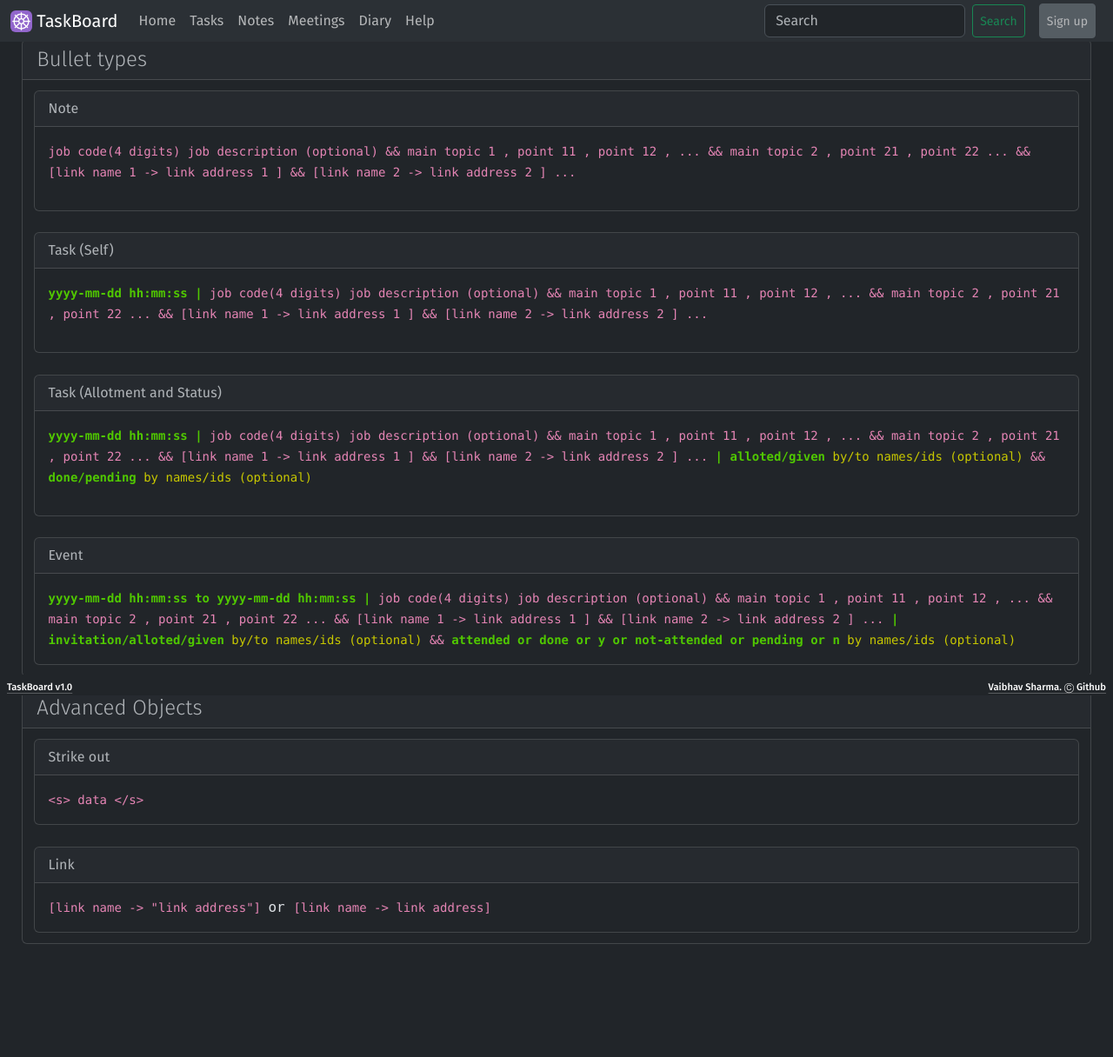
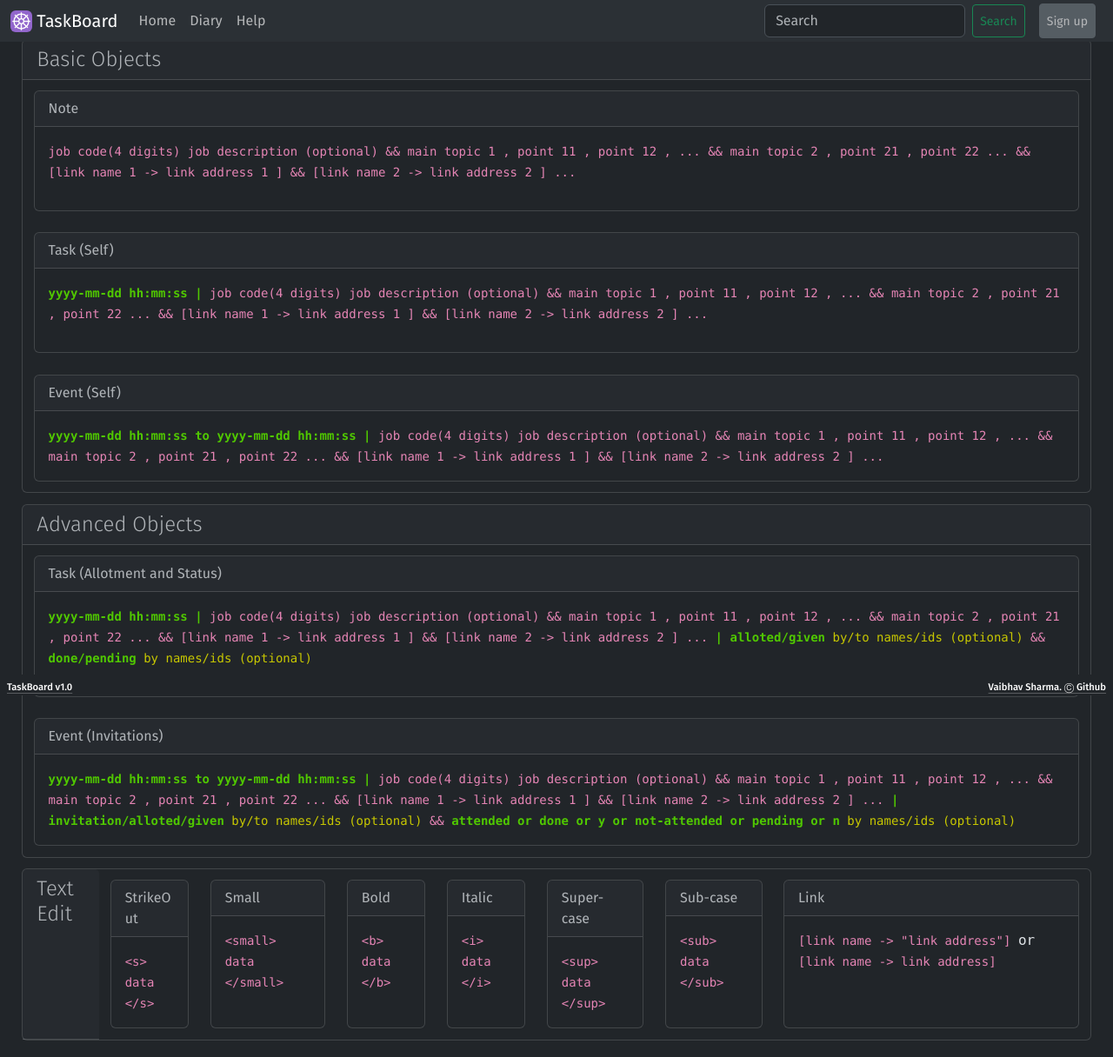
Before and after one commit to vsharma2430/TaskBoard, a FastAPI app: page /help/ in a window 1280 px wide. Shown: the whole page at 87% size. Before the commit the page ends 1086 px from the top, so only its background shows below. Run offline with FastAPI, Linux system fonts and the light colour scheme; some libraries are stand-ins or nearby versions.

Commit message:
Taskboard improved

```diff
--- a/client.py
+++ b/client.py
@@ -2,4 +2,4 @@ import uvicorn
 from multiprocessing import cpu_count
 
 if (__name__ == '__main__'):
-    uvicorn.run('server_app.main:app', host='0.0.0.0',port=8007,workers=cpu_count()*2+1)
+    uvicorn.run('server_app.main:app', host='0.0.0.0',port=8007,workers=2)
--- a/server_app/models.py
+++ b/server_app/models.py
@@ -133,7 +133,7 @@ class Task(BaseModel,DiaryEntry):
         self.auto_done()
 
         lag_days = lag_display_days(start=self.dt_stamp,end=dt.now())
-        lag_hours = lag_display_hours(start=self.dt_stamp,end=dt.now())
+        lag_hours = 0 if lag_days>=3 else lag_display_hours(start=self.dt_stamp,end=dt.now())
         card_class = ''
 
         if(self.is_complete == False):
--- a/server_app/nav_bar.py
+++ b/server_app/nav_bar.py
@@ -4,23 +4,24 @@ from datetime import datetime as dt
 nav_props = {'nav_title':'TaskBoard','nav_sub_title':'',
              'search_string':'',
              'nav_list':[{ 'caption': 'Home' , 'href' : f'/' ,},
-                        { 'caption': 'Tasks' , 'href' : f'/{Task.url}/' ,},
-                        { 'caption': 'Notes' , 'href' : f'/{Note.url}/',},
-                        { 'caption': 'Meetings','href' : f'/{Event.url}/',},
                         { 'caption': 'Diary','href' : f'/diary/',},
                         { 'caption': 'Help','href' : f'/help/',}],}
-
-nav_context = {'nav_context':nav_props}
 
 quotes = [
     Quote(quote_data="The single biggest problem in communication is the illusion that it has taken place.",citation="George Bernard Shaw"),
     Quote(quote_data="Blessed is the man, who having nothing to say, abstains from giving wordy evidence of the fact.",citation="George Eliot"),
     Quote(quote_data="The exaggeradtedly high value and attachment placed on products that you build yourself,regardless of the end result quality.",citation="IKEA Effect")
 ]
+
 def refresh_context():
     nav_context['nav_context']['search_string'] = ''
+    set_quote_context()
 
 def get_quote():
     return quotes[dt.now().second%len(quotes)].get_context()
 
-quote_context={'quote_context':get_quote()}
+def set_quote_context():
+    quote_context['quote_context']=get_quote()
+
+nav_context = {'nav_context':nav_props}
+quote_context= {'quote_context':get_quote()}
--- a/templates/card_header.html
+++ b/templates/card_header.html
@@ -1,6 +1,6 @@
 {% if job %}
     <div class="card-header" style="font-size: 0.75rem;">
-        <span class="opacity-75">{{job.0}}</span>
+        <span class="opacity-75"><a class="link-underline link-underline-opacity-0" href="/?search={{job.0}}">{{job.0}}</a></span>
         <span class="opacity-50"><sup>{{job.1}}</sup></span>
     </div>
 {% endif %}
--- /dev/null
+++ b/templates/help_card.html
@@ -0,0 +1,12 @@
+<div class="card" style="margin:1%;">
+
+    <div class="card-header" >
+        <span class="opacity-75">{{header}}</span>
+    </div>
+
+    <div class="card-body" style="font-family: monospace;">
+        <code>
+            &lt;{{tag}}&gt; data &lt;/{{tag}}&gt;
+        </code>
+    </div>
+</div>
--- a/templates/help_data.html
+++ b/templates/help_data.html
@@ -1,7 +1,7 @@
 <div class="card" style="margin:1%;">
 
     <div class="card-header display-6" style="font-size: 1.5rem;">
-        <span class="opacity-75">Bullet types</span>
+        <span class="opacity-75">Basic Objects</span>
     </div>
 
     <div class="card" style="margin:1%;">
@@ -37,6 +37,28 @@
     <div class="card" style="margin:1%;">
 
         <div class="card-header" >
+            <span class="opacity-75">Event (Self)</span>
+        </div>
+
+        <div class="card-body" style="font-family: monospace;">
+            <code>
+                <strong style="color: rgb(80, 200, 0);">yyyy-mm-dd hh:mm:ss to yyyy-mm-dd hh:mm:ss | </strong>job code(4 digits) job description (optional) && main topic 1 , point 11 , point 12 , ... && main topic 2 , point 21 , point 22 ... && [link name 1 -> link address 1 ] && [link name 2 -> link address 2 ] ...
+            </code>
+        </div>
+    </div>
+
+
+</div>
+
+<div class="card" style="margin:1%;">
+
+    <div class="card-header display-6" style="font-size: 1.5rem;">
+        <span class="opacity-75">Advanced Objects</span>
+    </div>
+
+    <div class="card" style="margin:1%;">
+
+        <div class="card-header" >
             <span class="opacity-75">Task (Allotment and Status)</span>
         </div>
 
@@ -49,11 +71,10 @@
         </div>
     </div>
 
-
     <div class="card" style="margin:1%;">
 
         <div class="card-header" >
-            <span class="opacity-75">Event</span>
+            <span class="opacity-75">Event (Invitations)</span>
         </div>
 
         <div class="card-body" style="font-family: monospace;">
@@ -63,26 +84,42 @@
         </div>
     </div>
 
+
+
+
+
+
 </div>
 
-<div class="card" style="margin:1%;">
+<div class="card d-flex flex-row" style="margin:1%;">
 
     <div class="card-header display-6" style="font-size: 1.5rem;">
-        <span class="opacity-75">Advanced Objects</span>
+        <span class="opacity-75">Text Edit</span>
     </div>
 
-    <div class="card" style="margin:1%;">
+    {% with header='StrikeOut',tag='s' %}
+        {% include 'help_card.html' %}
+    {% endwith %}
 
-        <div class="card-header" >
-            <span class="opacity-75">Strike out</span>
-        </div>
+    {% with header='Small',tag='small' %}
+        {% include 'help_card.html' %}
+    {% endwith %}
 
-        <div class="card-body" style="font-family: monospace;">
-            <code>
-                &lt;s&gt; data &lt;/s&gt;
-            </code>
-        </div>
-    </div>
+    {% with header='Bold',tag='b' %}
+        {% include 'help_card.html' %}
+    {% endwith %}
+
+    {% with header='Italic',tag='i' %}
+        {% include 'help_card.html' %}
+    {% endwith %}
+
+    {% with header='Super-case',tag='sup' %}
+        {% include 'help_card.html' %}
+    {% endwith %}
+
+    {% with header='Sub-case',tag='sub' %}
+        {% include 'help_card.html' %}
+    {% endwith %}
 
     <div class="card" style="margin:1%;">
 
@@ -101,5 +138,4 @@
         </div>
     </div>
 
-
 </div>
--- a/templates/home.html
+++ b/templates/home.html
@@ -14,7 +14,7 @@
 
           {% if tasks %}
           <div class="card p-1" style="margin: 1%; {% if diary_context == 1 %} width: 98%; {% else %} width: 48%; {% endif %}">
-            <p class="display-6" style="margin: 1%;">TASKS <sup class="opacity-50">{{tasks|length}}</sup></p>
+            <p class="display-6" style="margin: 1%;"><a class="link-underline link-underline-opacity-0" href="/task">TASKS </a><sup class="opacity-50">{{tasks|length}}</sup></p>
 
             <div class="d-flex flex-wrap justify-content-start" style="display:flex; flex-direction: row;" style="margin: 1%; width: 48%;">
 
@@ -29,7 +29,7 @@
 
           {% if notes %}
           <div class="card p-1" style="margin: 1%; {% if diary_context == 3 %} width: 98%; {% else %} width: 24%; {% endif %}">
-            <p class="display-6" style="margin: 1%;">NOTES <sup class="opacity-50">{{notes|length}}</sup></p>
+            <p class="display-6" style="margin: 1%;"><a class="link-underline link-underline-opacity-0" href="/note">NOTES </a><sup class="opacity-50">{{notes|length}}</sup></p>
             {% for note in notes %}
               {% include 'note_box.html' %}
             {% endfor %}
@@ -38,7 +38,7 @@
 
           {% if events %}
           <div class="card p-1" style="margin: 1%; {% if diary_context == 2 %} width: 98%; {% else %} width: 24%; {% endif %}">
-            <p class="display-6" style="margin: 1%;">MEETINGS <sup class="opacity-50">{{events|length}}</sup></p>
+            <p class="display-6" style="margin: 1%;"><a class="link-underline link-underline-opacity-0" href="/event">MEETINGS </a> <sup class="opacity-50">{{events|length}}</sup></p>
             {% for event in events %}
               {% include 'event_box.html' %}
             {% endfor %}
```
Also changed, not shown: diary.txt (+6 -5 lines), server_app/diary.py (+5 -3 lines).
